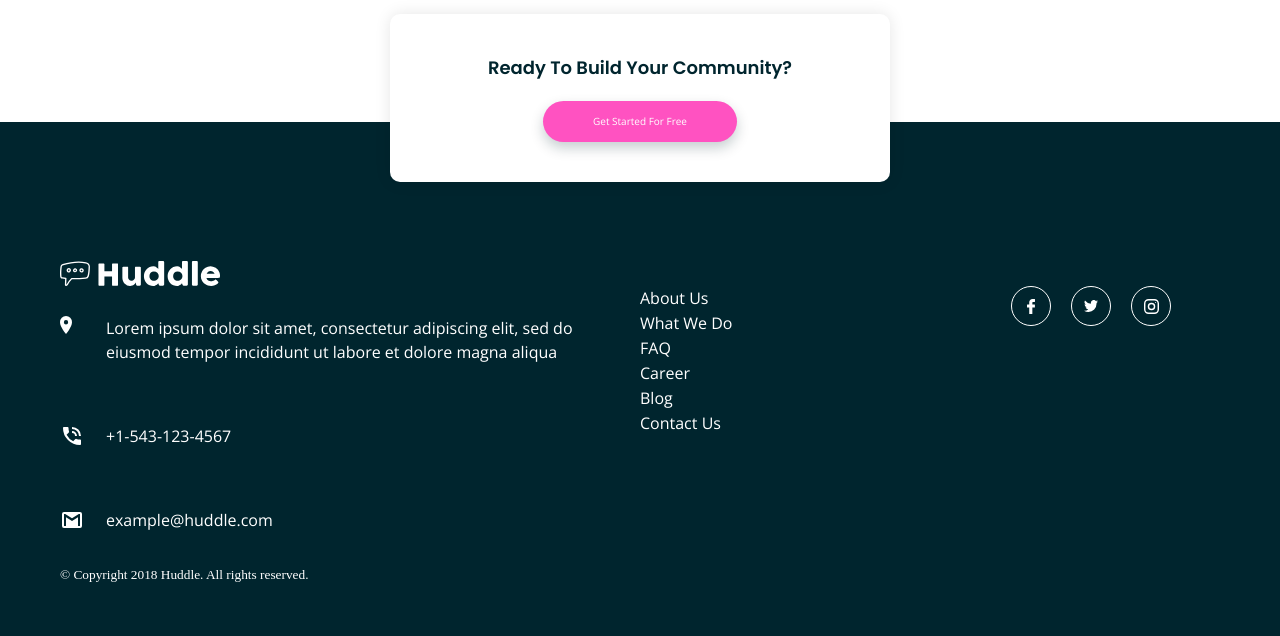
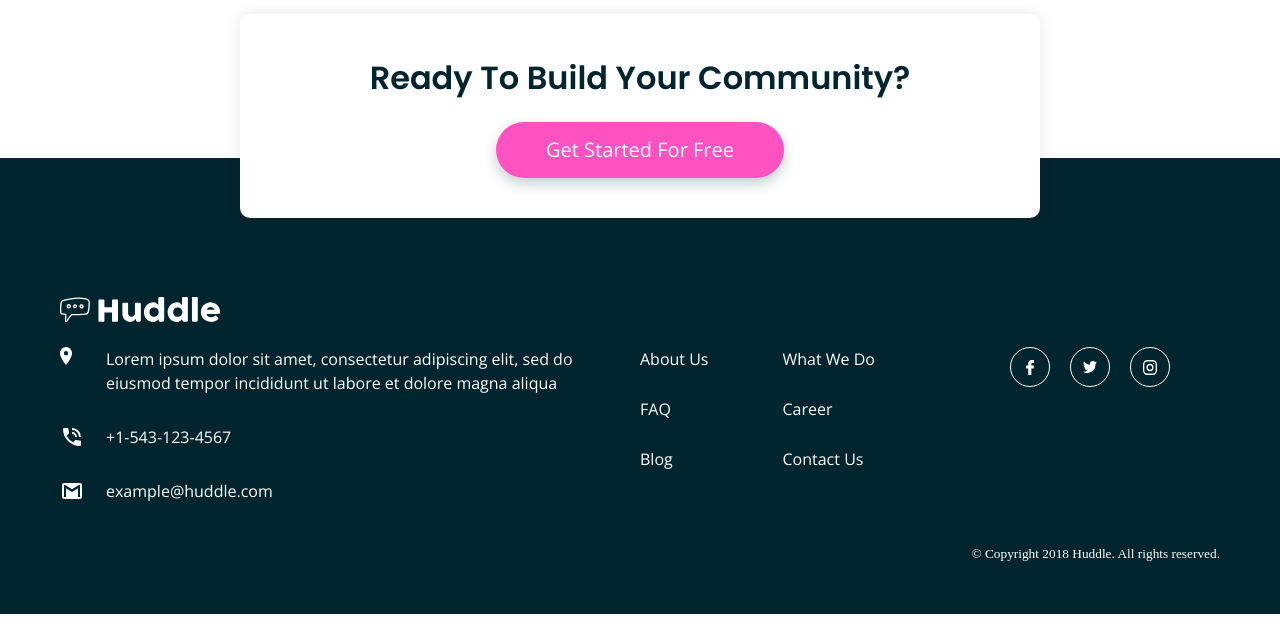
Before and after one commit to Nmarcaud/3.1-huddle-mobile-first, a plain HTML site: page index.html in a window 1280 px wide. Shown: the part 2256-2892 px from the top of the page. After the commit the page ends 2870 px from the top, so only its background shows below. Drawn offline with nearby package versions, Linux system fonts and the light colour scheme.

Commit message:
Visuel quasi perfect

```diff
--- a/css/style.css
+++ b/css/style.css
@@ -226,7 +226,7 @@ ul {
 
 
 /* 768px */
-@media screen and (min-width:768px) {
+@media screen and (min-width:48em) {
 
     .features {
         margin: 5rem 0;
@@ -266,6 +266,18 @@ ul {
     .feature-img {
         max-width: 40%;
     }
+
+    .last-chance-cta {
+        max-width: 60rem;
+    }
+
+    .last-chance-cta .h1-like {
+        font-size: 2.4rem;
+    }
+
+    .last-cta-button {
+        font-size: 1.5rem;
+    }
 }
 /* 1200px */
 @media screen and (min-width:75em) {
@@ -287,6 +299,18 @@ ul {
         font-size: 1.8rem;
     }
 
+    .last-chance-cta {
+        max-width: 80rem;
+    }
+
+    .last-chance-cta .h1-like {
+        font-size: 3.2rem;
+    }
+
+    .last-cta-button {
+        font-size: 2rem;
+    }
+
 }
 
 
@@ -301,9 +325,10 @@ footer {
 }
 
 .footer-content {
+    margin-top: 2.5rem;
     display: grid;
     grid-template-columns: 1fr;
-    grid-gap: 6.5rem;
+    grid-gap: 6rem;
     color: white;
 }
 
@@ -314,17 +339,34 @@ footer {
 
 .footer-link {
     color: white;
-    margin: 3rem 0;
+}
+
+
+/* Footer - Section Contacts */
+.contacts ul {
+
+    display: grid;
+    grid-template-columns: 1fr;
+    gap: 3rem;
 }
 
 .address-link {
     display: grid;
     grid-template-columns: 3rem 1fr;
     gap: 1.6rem;
-
 }
 
 
+/* Footer - Section Links */
+.links ul {
+    display: grid;
+    grid-template-columns: 1fr;
+    gap: 2.5rem;
+}
+
+
+
+/* Footer - Section Socials */
 .socials ul {
     display: flex;
     justify-content: center;
@@ -342,38 +384,41 @@ footer {
     align-items: center;
 }
 
+.copyright {
+    margin-top: 2.5rem;
+    display: block;
+    color: white;
+    text-align: center;
+}
 
-
-
-
-
-
-
-@media screen and (min-width:768px) {
+@media screen and (min-width:48em) {
     .footer-content {
         grid-template-columns: 2fr repeat(2, 1fr);
     }
 
 
-
-    .real-footer ul {
-        display: flex;
-        flex-direction: column;
+    /* Footer - Section Contacts */
+    .address-link {
+        display: grid;
+        grid-template-columns: 3rem 1fr;
+        gap: 1.6rem;
     }
 
-    .links, .socials ul  {
+
+    /* Footer - Section Links */
+    .links ul {
+        grid-template-columns: 1fr 1fr;
+    }
+
+
+    /* Footer - Section Socials */
+    .socials ul  {
         flex-direction: row;
     }
 
-    .address-info {
-        display: inline-flex;
-    }
-    .address-info img {
-        margin-right: 1rem;
-    }
 
-    footer div small {
-        color: white;
-        margin-left: auto;
+    .copyright {
+        margin-top: 4.1rem;
+        text-align: right;
     }
 }
--- a/index.html
+++ b/index.html
@@ -92,7 +92,6 @@
 
         <div class="container">
 
-            <div class="real-footer">
             <img class="footer-logo" src="img/logo.svg" alt="Logo Huddle">
             <div class="footer-content">
 
@@ -120,9 +119,6 @@
                         <li>
                             <a class="footer-link" href="#">FAQ</a>
                         </li>
-                        </ul>
-
-                        <ul>
                         <li>
                             <a class="footer-link" href="#">Career</a>
                         </li>
@@ -149,9 +145,8 @@
                 </div>
             </div>
 
-            </div>
 
-            <small>© Copyright 2018 Huddle. All rights reserved.</small>
+            <small class="copyright">© Copyright 2018 Huddle. All rights reserved.</small>
         </div>
 
     </footer>
```
Lines whose indentation alone changed are shown as unchanged.
